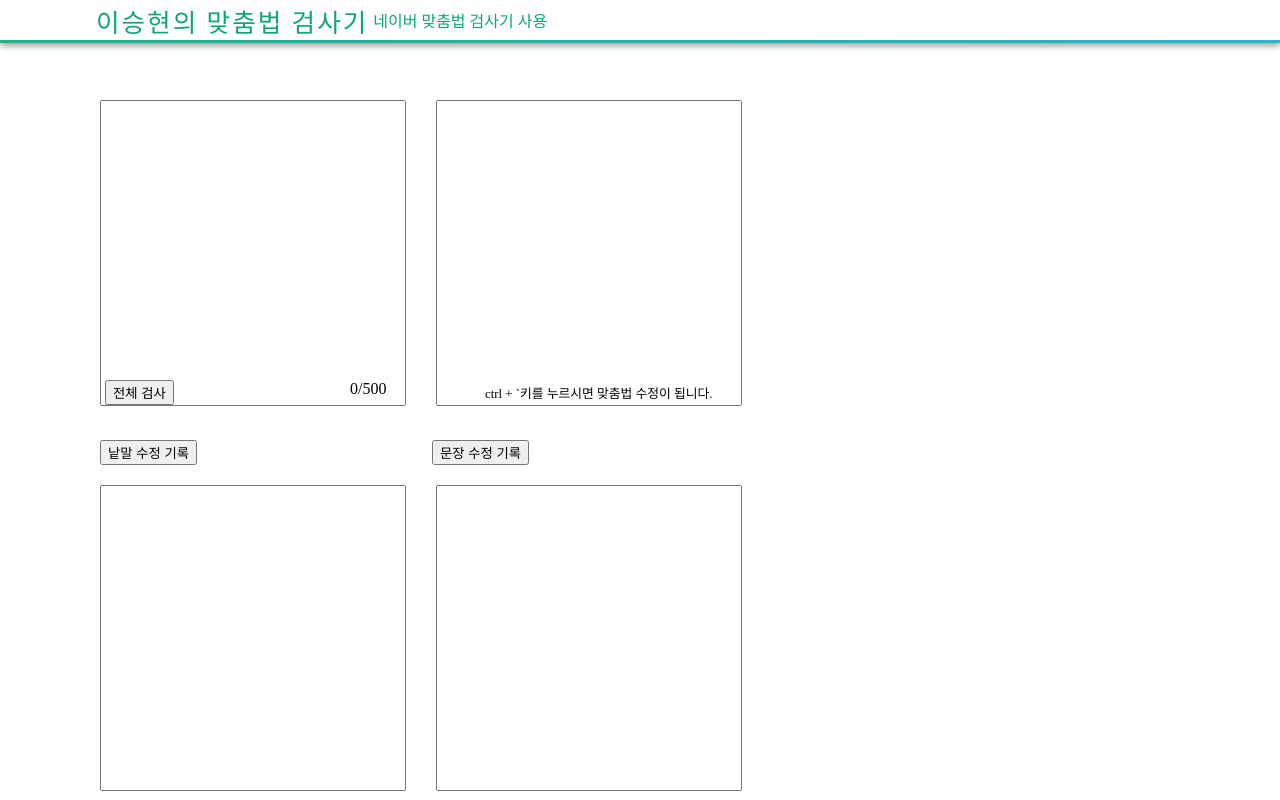
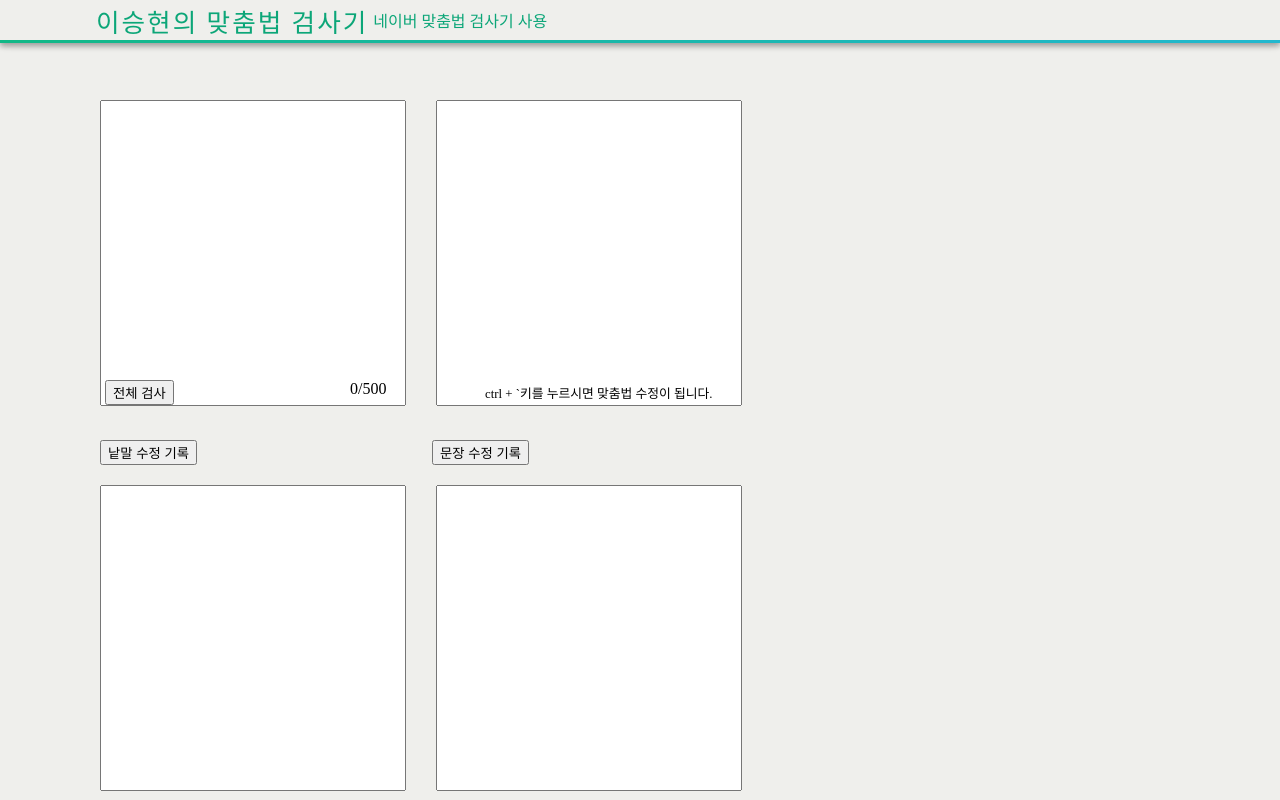
Before and after one commit to shlee0114/spellChecker, a React (Create React App) app in the folder frontend/grammar-check/: page / in a window 1280 px wide. Built offline with nearby package versions, Linux system fonts and the light colour scheme; no server answers; a web font is replaced by a local one.

Commit message:
Add : base color

```diff
--- a/frontend/grammar-check/src/index.css
+++ b/frontend/grammar-check/src/index.css
@@ -9,6 +9,7 @@ BODY {
     width      : 100%;
     height      : 100%;
     margin: 0;
+    background: #EFEFEC;
 }
 BODY {
     -ms-overflow-style: none; /* IE and Edge */
```
